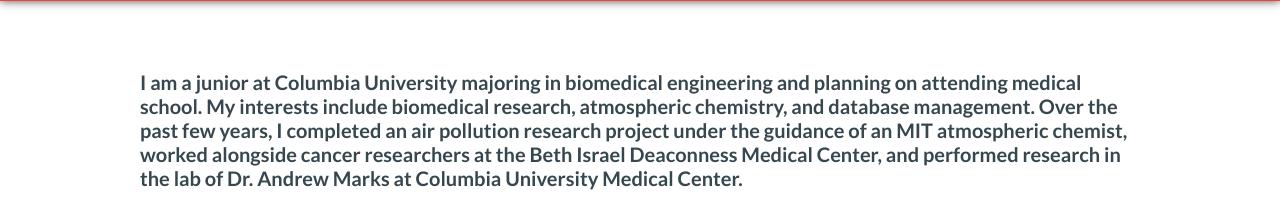
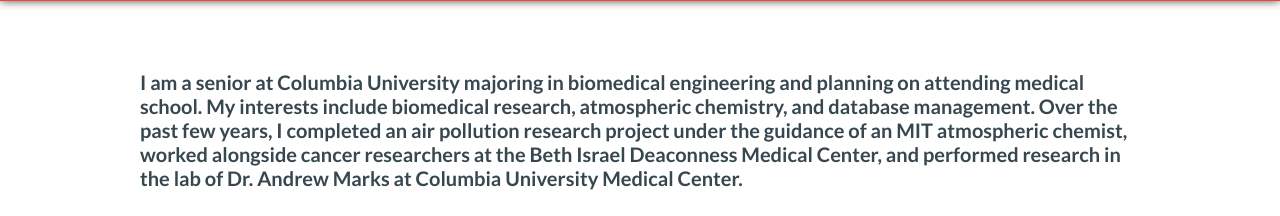
Before and after one commit to alexkaminsky/alexkaminsky.github.io, a plain HTML site: page index.html in a window 1280 px wide. Shown: the part 790-1006 px from the top of the page. Drawn offline with nearby package versions, Linux system fonts and the light colour scheme.

Commit message:
Update index.html
junior to senior

```diff
--- a/index.html
+++ b/index.html
@@ -79,7 +79,7 @@
 
   <div class="part part-text center">
     <h6>
-      I am a junior at Columbia University majoring in biomedical engineering and planning on attending medical school. My interests include biomedical research, atmospheric chemistry, and database management. Over the past few years, I completed an air pollution research project under the guidance of an MIT atmospheric chemist, worked alongside cancer researchers at the Beth Israel Deaconness Medical Center, and performed research in the lab of Dr. Andrew Marks at Columbia University Medical Center.
+      I am a senior at Columbia University majoring in biomedical engineering and planning on attending medical school. My interests include biomedical research, atmospheric chemistry, and database management. Over the past few years, I completed an air pollution research project under the guidance of an MIT atmospheric chemist, worked alongside cancer researchers at the Beth Israel Deaconness Medical Center, and performed research in the lab of Dr. Andrew Marks at Columbia University Medical Center.
     </h6>
     <br/>
     <h6>
```
